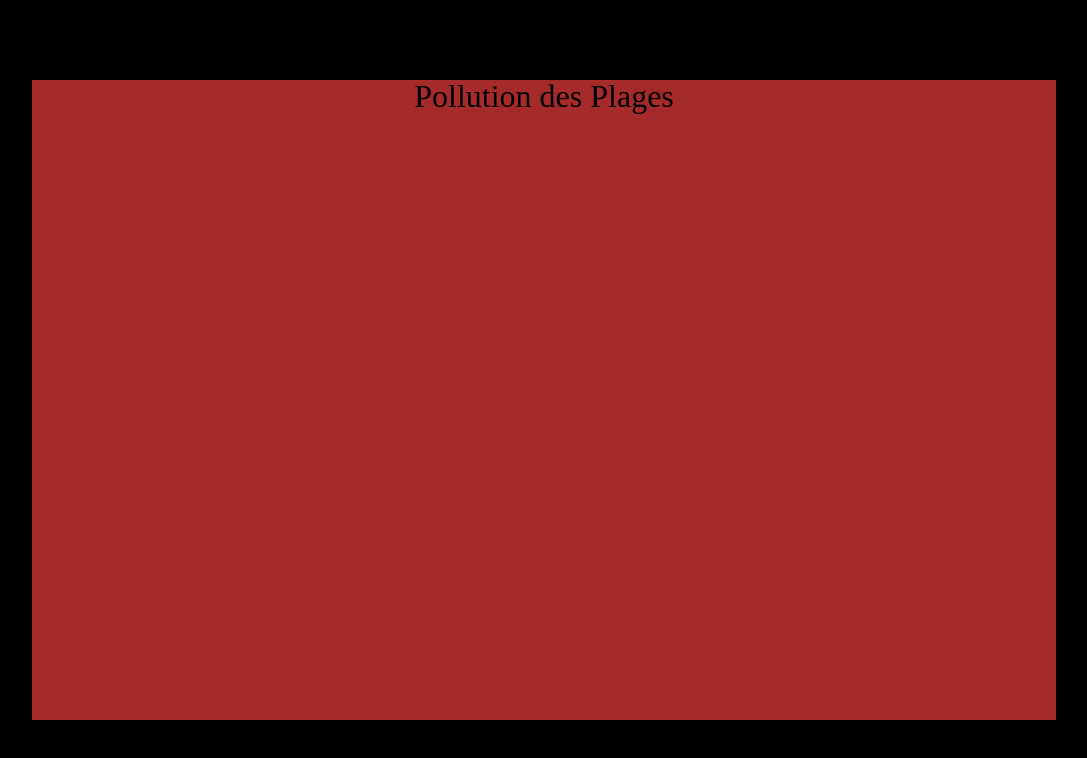
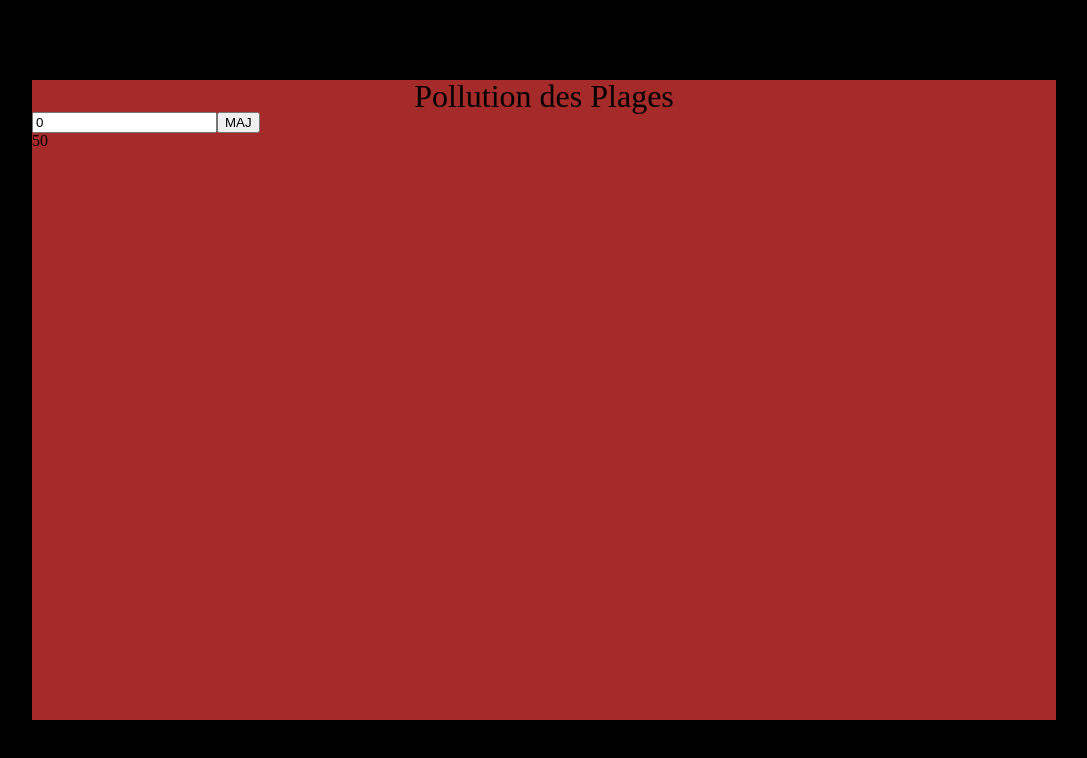
Before and after one commit to GregorySaison/Medoc-Atlantique-Tourisme, a React (Create React App) app in the folder client/: page / in a window 1280 px wide. Shown: the top 758 px of the page, without its empty margins (96-1183 px from the left). Built offline with nearby package versions, Linux system fonts and the light colour scheme.

Commit message:
Logique de saisie du taux et MAJ de l'affichage

```diff
--- a/client/src/components/App/App.js
+++ b/client/src/components/App/App.js
@@ -1,11 +1,32 @@
+import { useState } from "react";
+
+import Form from "./../Form";
+
 import "./app.css";
 
 function App() {
+  const [input, setInput] = useState(0);
+  const [rate, setRate] = useState(50);
+
+  const handleChangeInput = (value) => {
+    setInput(value);
+  };
+
+  const handleSubmit = () => {
+    setRate(input);
+  };
+
   return (
     <>
       <header className="header">
         <h1 className="header__title">Pollution des Plages</h1>
       </header>
+      <Form
+        inputValue={input}
+        onChange={handleChangeInput}
+        onSubmit={handleSubmit}
+      />
+      <h1>{rate}</h1>
     </>
   );
 }
--- /dev/null
+++ b/client/src/components/Form/Form.js
@@ -0,0 +1,28 @@
+import "./form.css";
+
+function Form({ onChange, onSubmit, inputValue }) {
+  const handleInputChange = (event) => {
+    onChange(event.target.value);
+  };
+
+  const handleSubmit = (event) => {
+    event.preventDefault();
+    onSubmit();
+  };
+
+  return (
+    <form className="form" onSubmit={handleSubmit}>
+      <input
+        className="form__input"
+        type="number"
+        value={inputValue}
+        onChange={handleInputChange}
+      ></input>
+      <button className="form__button" type="submit">
+        MAJ
+      </button>
+    </form>
+  );
+}
+
+export default Form;
--- /dev/null
+++ b/client/src/components/Form/index.js
@@ -0,0 +1,2 @@
+export * from "./Form";
+export { default } from "./Form";
```
Also changed, not shown: client/src/components/Form/form.css (added).
